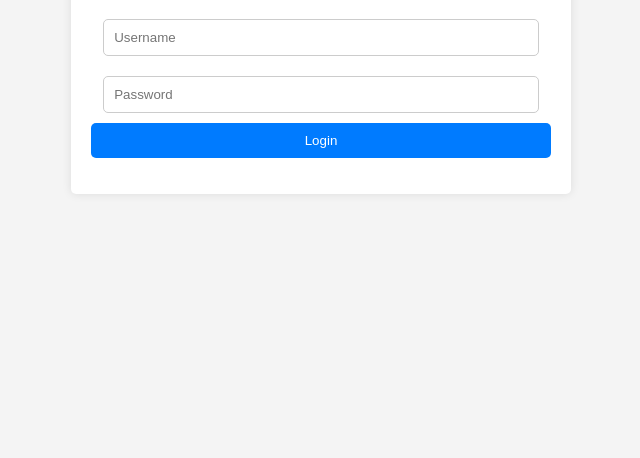
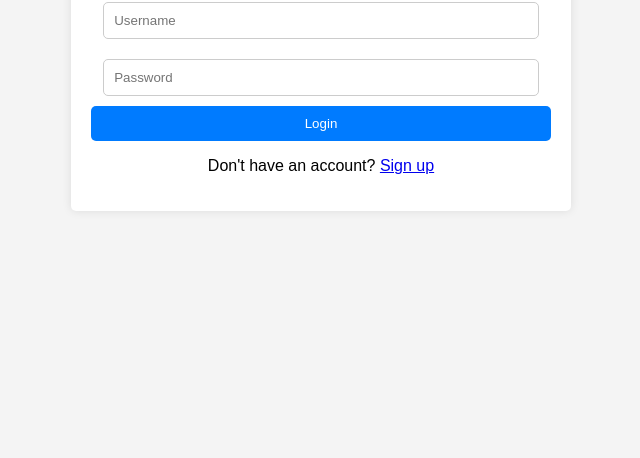
Before and after one commit to KSWarrior/-, a plain HTML site: page index.html in a window 1280 px wide. Shown: the part 342-800 px from the top of the page, without its empty margins (319-959 px from the left). Drawn offline with Linux system fonts and the light colour scheme.

Commit message:
Update index.html

```diff
--- a/index.html
+++ b/index.html
@@ -15,6 +15,7 @@
             <button type="submit">Login</button>
         </form>
         <p id="error" class="error-message"></p>
+        <p>Don't have an account? <a href="signup.html">Sign up</a></p>
     </div>
     <script src="script.js"></script>
 </body>
```
